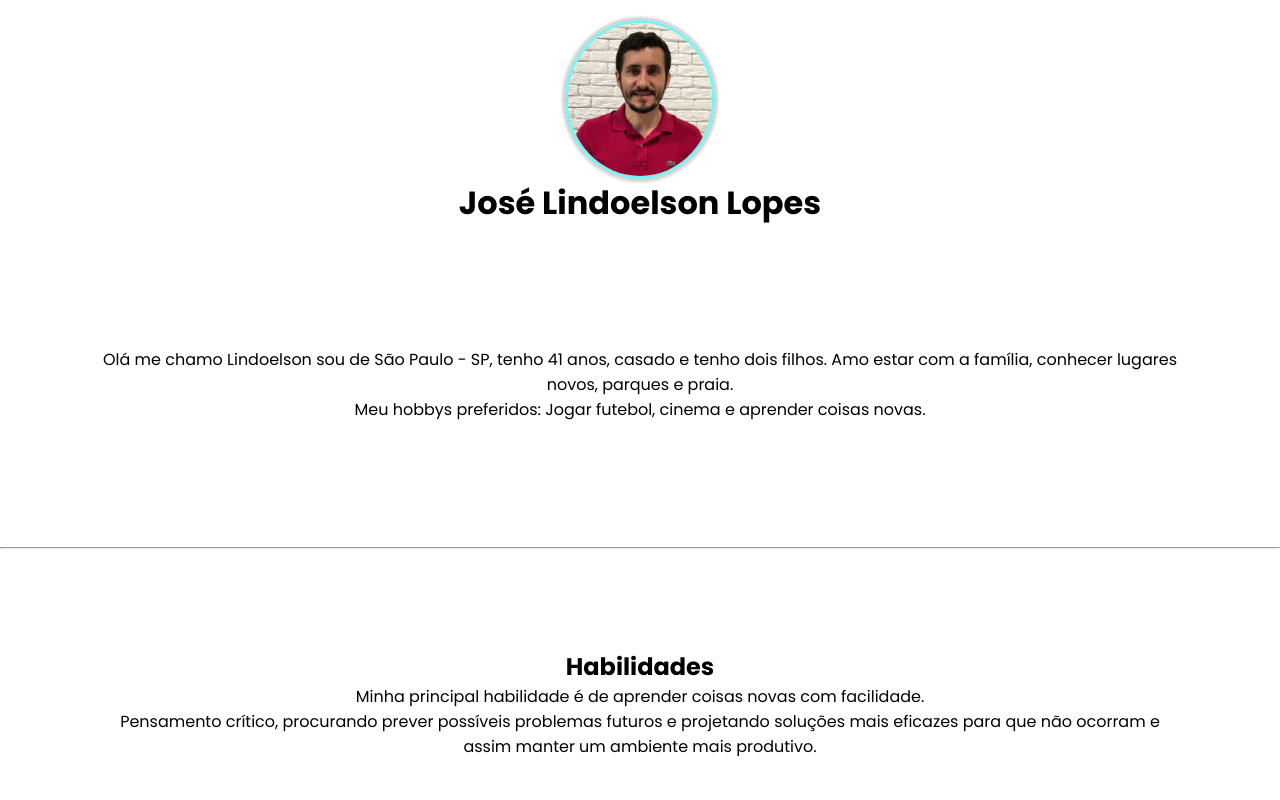
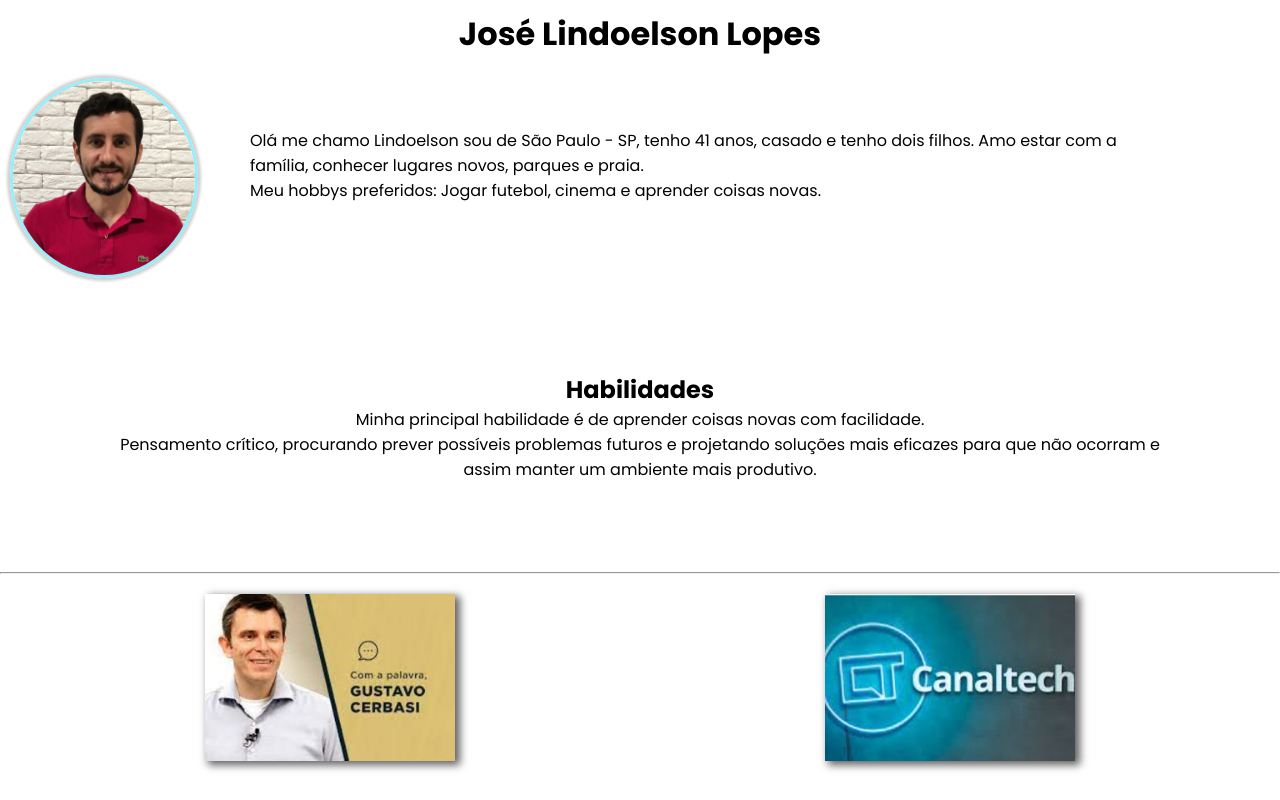
Before and after one commit to lindoelsonLopes/lindoelsonLopes.github.io, a plain HTML site: page index.html in a window 1280 px wide. Shown: the top 800 px of the page. Drawn offline with Linux system fonts and the light colour scheme.

Commit message:
Modificações no css do portfólio

```diff
--- a/index.html
+++ b/index.html
@@ -11,22 +11,23 @@
 
     <div class="containerPrimario">
 
-        <img id="imagemRedonda" src="/imagens/WhatsApp Image 2021-10-31 at 19.23.11.jpeg" width="150px" alt="minha foto atual">
-
-        <h1>
+        <h1 class="name">
             José Lindoelson Lopes
         </h1>
 
     </div>
 
-    <div class="containerSecundario">
-        <p>
+    <div class="image-container">
+
+        <img id="minha-foto" src="/imagens/WhatsApp Image 2021-10-31 at 19.23.11.jpeg" alt="minha foto atual" >
+
+        <p class="descricao">
             Olá me chamo Lindoelson sou de São Paulo - SP, tenho 41 anos, casado e tenho dois filhos. Amo estar com a família, conhecer lugares novos, parques e praia. <br> Meu hobbys preferidos: Jogar futebol, cinema e aprender coisas novas.
         </p>
 
 
     </div>
-            <hr class="separador">
+
 
     <div class="containerTerciario">
         <h2>
--- a/style.css
+++ b/style.css
@@ -9,31 +9,45 @@
 
 body {
     font-family:'Poppins', sans-serif;
+
 }
 
 .containerPrimario {
     display: flex;
-    align-items: center;
-    flex-direction: column;
-    padding: 20px;
+    justify-content:center;
+    align-items:flex-end;
+    padding: 10px;
+
 }
 
-.containerSecundario {
-    text-align: center;
-    padding: 100px;
-    height: 300px;
+.image-container {
+    height: 204px;
+
+}
+
+.descricao {
+    position: absolute;
+    top: 16%;
+    right: 10%;
+    left: 250px;
+}
+
+
+#minha-foto {
+    float: left;
+    height: 200px;
+    border-radius: 50%;
+    border: 3px solid rgb(149, 238, 250);
+    box-shadow: 0px 0px 3px 3px rgb(209, 208, 208);
+    position: relative;
+    margin: 10px;
 }
 
 .containerTerciario {
     text-align: center;
     padding: 100px;
     height: 300px;
-}
 
-#imagemRedonda {
-    border-radius: 50%;
-    border: 3px solid #75F4F4;
-    box-shadow: 0px 0px 3px 3px rgb(209, 208, 208);
 }
 
 .links-blog {
```
